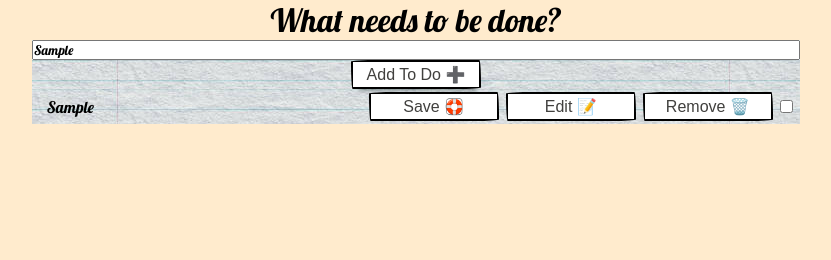
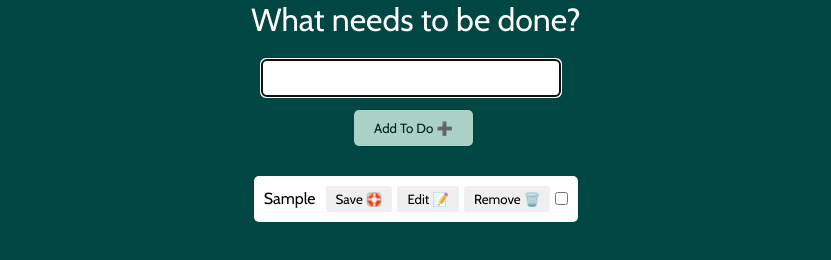
Before and after one commit to JonathanBanerjee/todo, a plain HTML site: page index.html in a window 1280 px wide. Both pictures are taken after typing "Sample" into the empty fields and a click on the button "Add To Do ➕". Shown: the whole page, without its empty margins (224-1055 px from the left). Drawn offline with nearby package versions, Linux system fonts and the light colour scheme.

Commit message:
tidying styling

```diff
--- a/index.html
+++ b/index.html
@@ -7,7 +7,7 @@
     <link rel="preconnect" href="https://fonts.googleapis.com" />
     <link rel="preconnect" href="https://fonts.gstatic.com" crossorigin />
     <link
-      href="https://fonts.googleapis.com/css2?family=Lobster&display=swap"
+      href="https://fonts.googleapis.com/css2?family=Cabin&display=swap"
       rel="stylesheet"
     />
     <link rel="stylesheet" type="text/css" href="styles.css" />
--- a/index.js
+++ b/index.js
@@ -13,6 +13,9 @@ document.getElementById("add").addEventListener("click", function (e) {
   const newItem = document.createElement("p");
   newItem.innerText = input.value;
   newItem.classList.add("task");
+
+  input.value = "";
+  input.focus();
 
   //Create a checkbox
   const completed = document.createElement("input");
--- a/styles.css
+++ b/styles.css
@@ -1,102 +1,97 @@
 * {
-  font-family: "Lobster", sans-serif;
+  font-family: "Cabin", sans-serif;
   font-weight: 400;
   font-style: normal;
+}
+
+.label-wrapper {
+  font-size: 2rem;
+  color: white;
+  display: flex;
+  justify-content: center;
+}
+
+* {
   margin: 0;
   padding: 0;
   box-sizing: border-box;
 }
 
-.label-wrapper {
-  display: flex;
-  justify-content: center;
-  font-size: 2rem;
-}
-
 body {
-  background-color: blanchedalmond;
-}
-
-/* input {
-  display: inline-block;
-  width: 40%;
-  margin: 5% 0px auto 14%;
-  background-color: gainsboro;
-} */
-
-/* input[type="checkbox"] {
-  display: flex;
-  align-items: center;
-} */
-
-.task {
-  width: 40%;
-  height: 90%;
-  margin: 1%;
-}
-
-ul {
-  list-style-type: none;
+  /* background: url(./images/JustWood.jpg);
+  background-size: cover; */
+  background-color: #004643;
 }
 
 .main {
-  background: url(./images/todo.jpg);
-  background-size: cover;
-  background-size: initial;
   display: flex;
   justify-content: center;
+  align-items: center;
   flex-direction: column;
-  box-sizing: border-box;
-  width: 60%;
-  margin: 0px auto;
-  min-width: 500px;
+  margin-top: 20px;
+}
+
+#userInput {
+  padding: 10px;
+  border: 1px solid #ced4da;
+  border-radius: 5px;
+  margin-right: 10px;
+  width: 300px;
+}
+
+.add {
+  margin-top: 1%;
+  padding: 10px 20px;
+  color: #001e1d;
+  background-color: #abd1c6;
+  border: none;
+  border-radius: 5px;
+  cursor: pointer;
+  transition: background-color 0.3s;
+}
+
+.add:hover {
+  background-color: #f9bc60;
+}
+
+#myList {
+  list-style-type: none;
+  padding: 0;
+}
+
+.listitems {
+  background-color: #fff;
+  padding: 10px;
+  margin-top: 10px;
+  border-radius: 5px;
+  display: flex;
+  align-items: center;
+  justify-content: space-between;
+}
+
+.task {
+  flex-grow: 1;
+  margin-right: 10px;
+}
+
+.completed {
+  margin-right: 10px;
 }
 
 .button-container {
   display: flex;
-  justify-content: space-evenly;
+  align-items: center;
 }
 
 button {
-  align-self: center;
-  background-color: #fff;
-  background-image: none;
-  background-position: 0 90%;
-  background-repeat: repeat no-repeat;
-  background-size: 4px 3px;
-  border-radius: 20px;
-  border-style: solid;
-  border-width: 2px;
-  box-shadow: rgba(0, 0, 0, 0.2) 15px 28px 25px -18px;
-  box-sizing: border-box;
-  color: #41403e;
+  padding: 5px 10px;
+  margin-right: 5px;
+  border: none;
+  border-radius: 3px;
   cursor: pointer;
-  display: inline-block;
-  font-family: Neucha, sans-serif;
-  font-size: 1rem;
-  line-height: 1px;
-  outline: none;
-  padding: 0.75rem;
-  text-decoration: none;
-  transition: all 235ms ease-in-out;
-  border-bottom-left-radius: 15px 255px;
-  border-bottom-right-radius: 225px 15px;
-  border-top-left-radius: 255px 15px;
-  border-top-right-radius: 15px 225px;
-  user-select: none;
-  -webkit-user-select: none;
-  touch-action: manipulation;
-  width: 100%;
-  height: 100%;
-  max-width: 130px;
-  max-height: 45px;
+  transition: background-color 0.3s;
 }
 
 button:hover {
-  box-shadow: rgba(0, 0, 0, 0.3) 2px 8px 8px -5px;
-  transform: translate3d(0, 2px, 0);
+  background-color: #f9bc60;
 }
-
-button:focus {
-  box-shadow: rgba(0, 0, 0, 0.3) 2px 8px 4px -6px;
-}
```
Also changed, not shown: images/todo.jpg (deleted).
